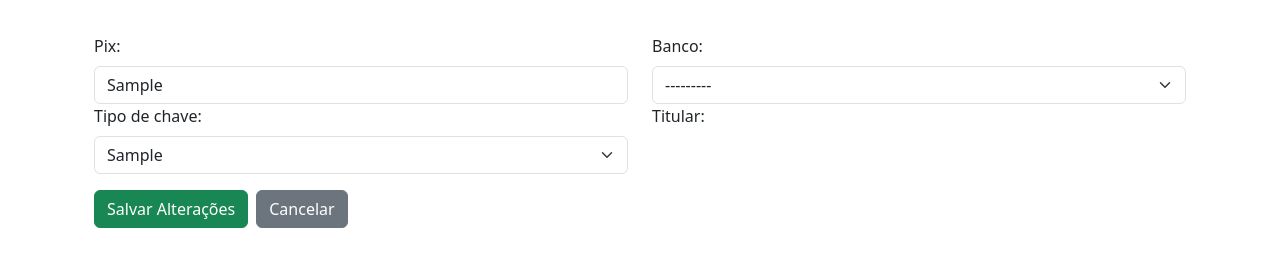
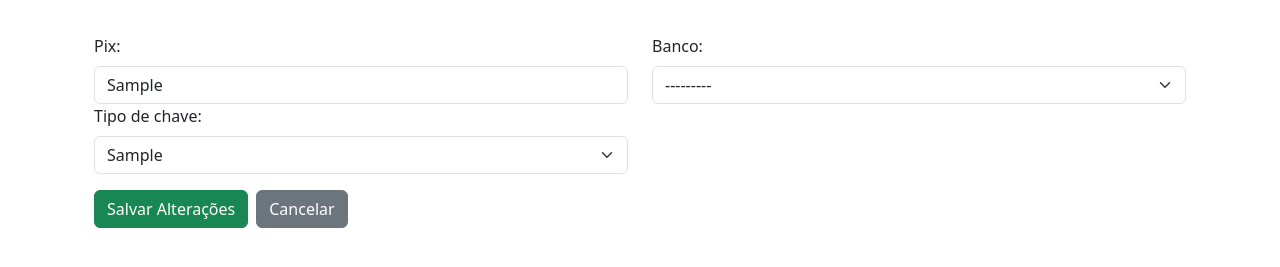
Before and after one commit to MarcosSerra1/unigestao, a Django app: page /update-form_of_payment/1/update/ in a window 1280 px wide. Shown: the part 165-432 px from the top of the page. Run offline with Django 5.2, Linux system fonts and the light colour scheme; tables that the repository leaves empty hold one stand-in row (values such as "Sample post"); some libraries are stand-ins or nearby versions.

Commit message:
🧹 refactor: Removed `Holder` field from payment method update form
This commit removes the `Holder` field (`recipient_name`) from the `update_form_of_payment.html` template, aligning the form with the changes in the `FormOfPayment` template.

```diff
--- a/employees/templates/employees/update_form_of_payment.html
+++ b/employees/templates/employees/update_form_of_payment.html
@@ -21,10 +21,6 @@
                         <label for="id_typePix" class="form-label">Tipo de chave:</label>
                         {{ form.type_pix|add_class:"form-select" }}
                     </div>
-                    <div class="col-md-12 d-flex flex-column">
-                        <label for="id_recipient_name" class="form-label">Titular:</label>
-                        {{ form.recipient_name|add_class:"form-control" }}
-                    </div>
                 </div>
                 {% include 'employees/partials/button_update.html' %}
             </form>
```
